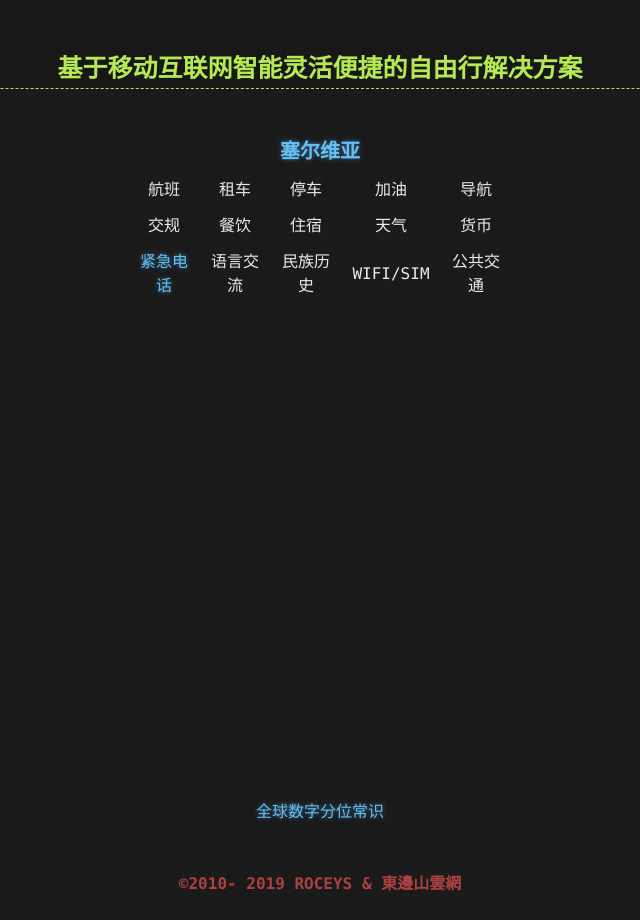
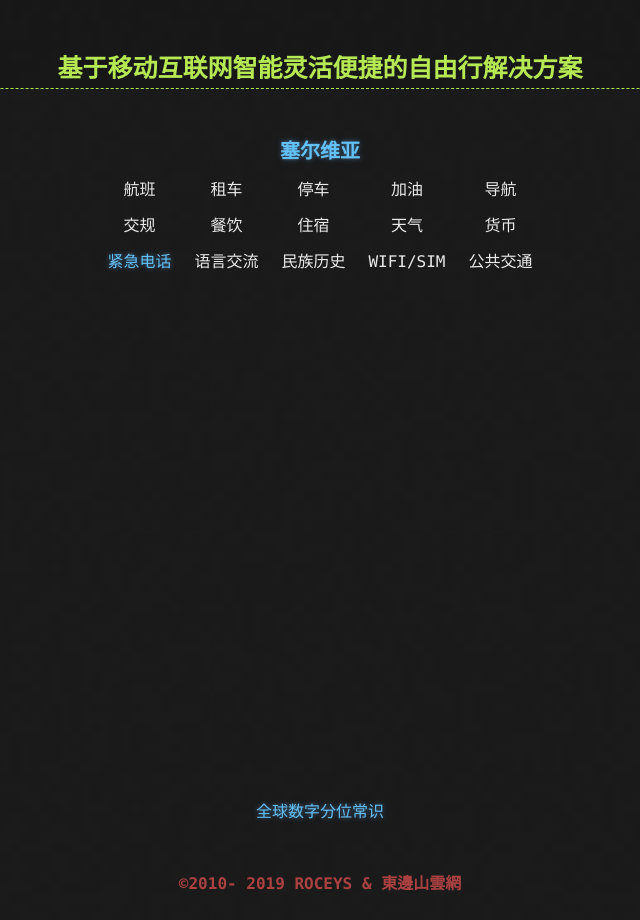
Before and after one commit to roceys/roceys.github.io, a Jekyll site: the page built from travel.md, in a window 1280 px wide. Shown: the whole page, without its empty margins (320-960 px from the left). Built offline with Jekyll 4.4.1, drawn with Linux system fonts in a browser that asks for light colours; nearby versions of some CDN libraries; comment, search, counter and statistics services are not loaded.

Commit message:
tb width set 450px.

```diff
--- a/_layouts/travel.html
+++ b/_layouts/travel.html
@@ -29,7 +29,7 @@
         }
 
         table#country {
-            width: 385px;
+            width: 450px;
             margin: auto;
         }
 
```
